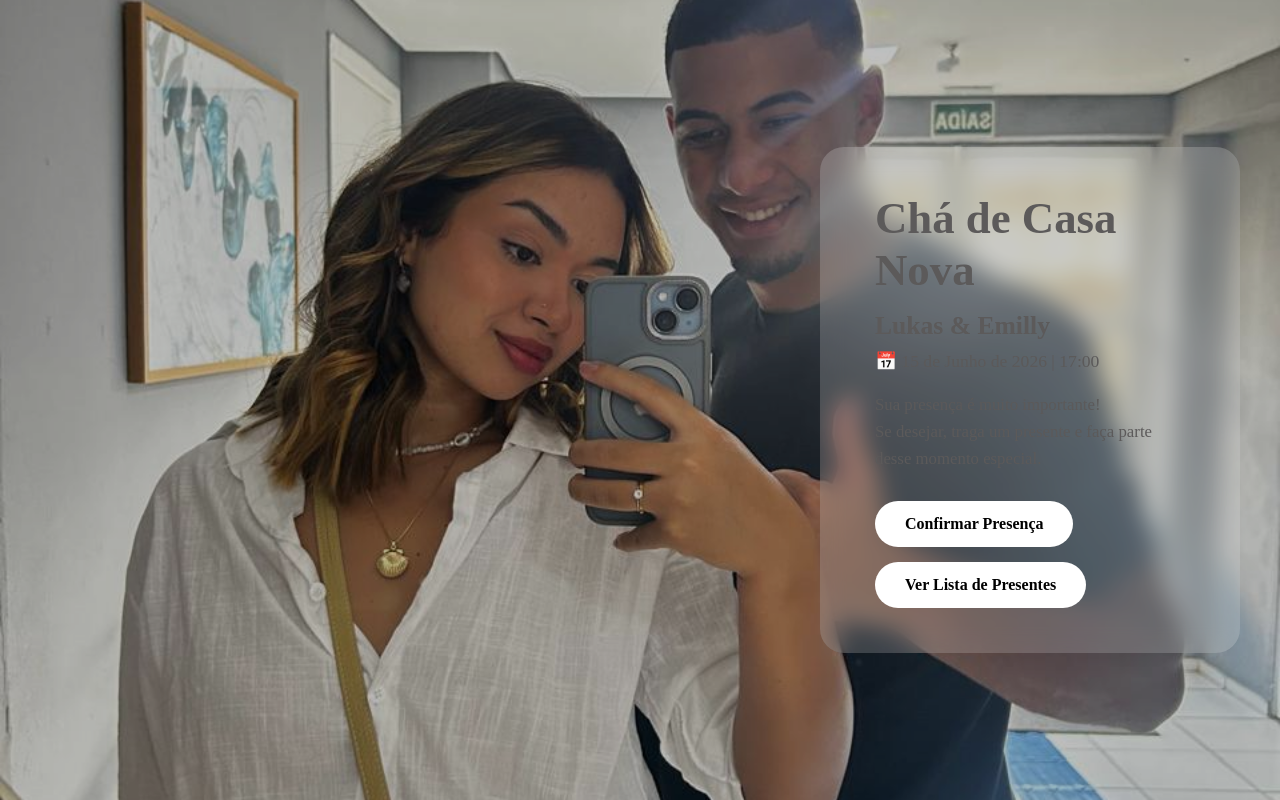
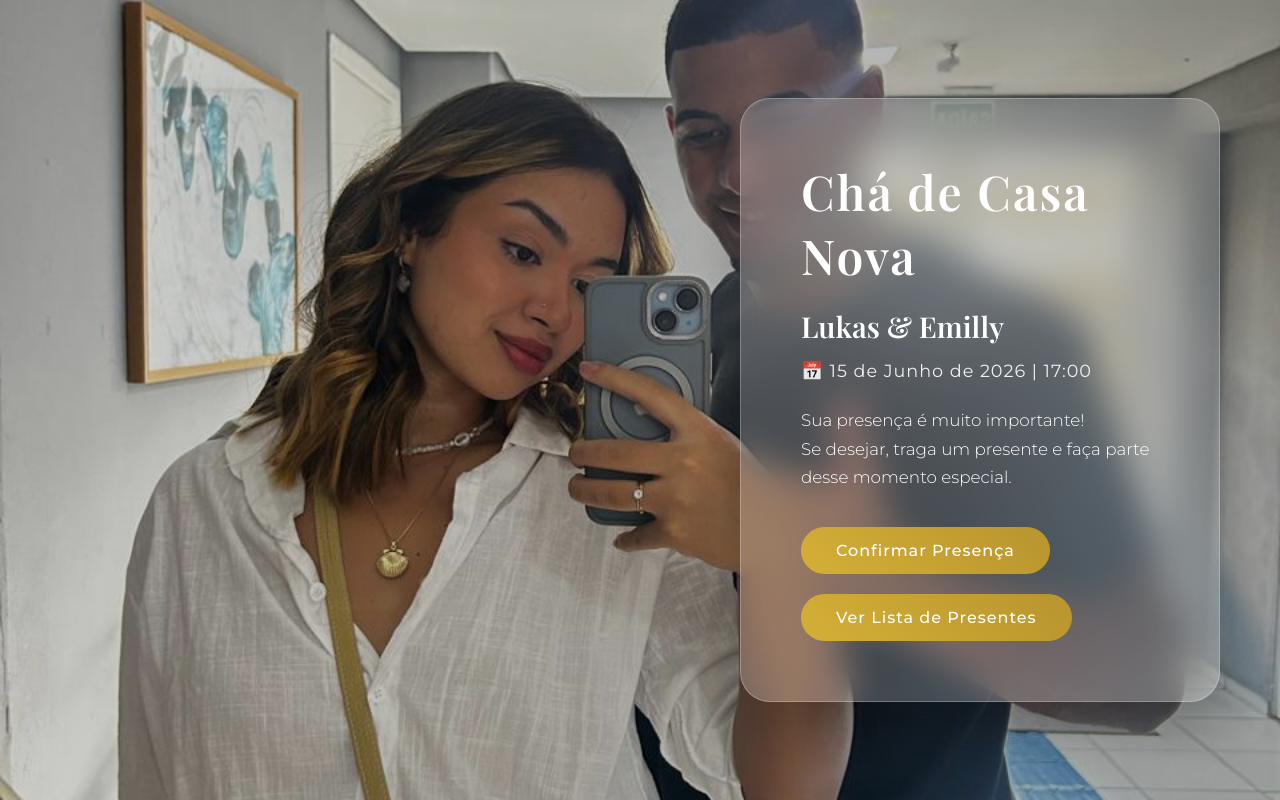
Before and after one commit to Lukinhas2609/ChaCasaNovaa, a plain HTML site: page public/index.html in a window 1280 px wide. Drawn offline with nearby package versions, Linux system fonts and the light colour scheme.

```diff
--- a/public/index.html
+++ b/public/index.html
@@ -2,6 +2,7 @@
 <html lang="pt-br">
 <head>
 <meta charset="UTF-8">
+<link href="https://fonts.googleapis.com/css2?family=Playfair+Display:wght@400;600;700&family=Montserrat:wght@300;400;500&display=swap" rel="stylesheet">
 <meta name="viewport" content="width=device-width, initial-scale=1.0">
 <title>Chá Casa Nova</title>
 <link rel="stylesheet" href="style.css">
--- a/public/style.css
+++ b/public/style.css
@@ -1,102 +1,115 @@
-/* Reset básico */
+/* Reset */
 * {
     margin: 0;
     padding: 0;
     box-sizing: border-box;
 }
 
-/* Hero Section */
+/* Hero */
 .hero {
+    position: relative;
     min-height: 100vh;
     width: 100%;
-    background-image: url("/foto.jpg");
-    background-size: cover; /* evita cortar cabeça/pés */
-    background-position: center ;
-    justify-content: flex-end; /* 🔥 glass na lateral */
-    align-items: center;
+    background-image: url("foto.jpg");
+    background-size: cover;
+    background-position: center;
+    font-family: 'Montserrat', sans-serif;
 }
 
-/* Overlay */
+/* Overlay sofisticado */
 .overlay {
     position: absolute;
     inset: 0;
-    background: rgba(0, 0, 0, 0.25);
-
+    background: linear-gradient(
+        to right,
+        rgba(0, 0, 0, 0.15),
+        rgba(0, 0, 0, 0.35)
+    );
     display: flex;
     justify-content: flex-end;
     align-items: center;
-    padding: 40px;
+    padding: 60px;
 }
 
-/* Glass */
+/* Glass Premium */
 .glass {
-    background: rgba(255, 255, 255, 0.18);
-    backdrop-filter: blur(12px);
-    -webkit-backdrop-filter: blur(12px);
+    background: rgba(255, 255, 255, 0.20);
+    backdrop-filter: blur(18px);
+    -webkit-backdrop-filter: blur(18px);
 
-    border-radius: 24px;
-    padding: 45px 55px;
+    border-radius: 30px;
+    padding: 60px;
     text-align: left;
-    color: #5c5a5a;
+    color: #ffffff;
 
-    max-width: 420px;
+    max-width: 480px;
     width: 100%;
 
-    animation: fadeUp 1s ease forwards;
+    border: 1px solid rgba(255, 255, 255, 0.25);
+    box-shadow: 0 30px 60px rgba(0, 0, 0, 0.3);
+
+    animation: fadeUp 1.2s ease forwards;
 }
 
-/* Textos */
+/* Títulos */
 .glass h1 {
-    font-size: 2.8rem;
-    margin-bottom: 15px;
+    font-family: 'Playfair Display', serif;
+    font-size: 3rem;
+    font-weight: 600;
+    letter-spacing: 2px;
+    margin-bottom: 20px;
 }
 
 .nomes {
-    font-size: 1.6rem;
+    font-family: 'Playfair Display', serif;
+    font-size: 1.8rem;
     font-weight: 600;
-    margin-bottom: 10px;
+    margin-bottom: 15px;
 }
 
 .data {
     font-size: 1.1rem;
-    margin-bottom: 20px;
+    letter-spacing: 1px;
+    margin-bottom: 25px;
+    opacity: 0.9;
 }
 
 .mensagem {
     font-size: 1.05rem;
-    line-height: 1.6;
-    margin-bottom: 28px;
+    line-height: 1.7;
+    margin-bottom: 35px;
+    font-weight: 300;
 }
 
-/* Botões */
+/* Botões Premium */
 .btn-group {
     display: flex;
-    gap: 15px;
+    gap: 20px;
     flex-wrap: wrap;
-    justify-content: flex-start;
 }
 
 .btn {
     display: inline-block;
-    padding: 14px 30px;
-    background: #ffffff;
-    color: #000000;
+    padding: 14px 35px;
+    background: linear-gradient(45deg, #d4af37, #b8952e);
+    color: #ffffff;
     text-decoration: none;
-    font-weight: bold;
-    border-radius: 30px;
+    font-weight: 500;
+    border-radius: 40px;
+    letter-spacing: 1px;
     transition: all 0.3s ease;
 }
 
 .btn:hover {
-    background: #ffd966;
-    transform: scale(1.05);
+    transform: translateY(-4px);
+    box-shadow: 0 15px 30px rgba(0,0,0,0.3);
 }
 
-/* Animação */
+/* Animação suave */
 @keyframes fadeUp {
     from {
         opacity: 0;
-        transform: translateY(30px);
+        transform: translateY(40px);
     }
     to {
         opacity: 1;
@@ -104,40 +117,33 @@
     }
 }
 
-/* Mobile */
+/* ===== MOBILE ===== */
 @media (max-width: 768px) {
-    .hero {
-        justify-content: center;
-        padding: 20px;
-    }
 
     .overlay {
         justify-content: center;
-        padding: 20px;
+        padding: 25px;
+        background: rgba(0, 0, 0, 0.35);
     }
 
     .glass {
         text-align: center;
-        padding: 30px 25px;
+        padding: 35px 25px;
+    }
+
+    .glass h1 {
+        font-size: 2.2rem;
+    }
+
+    .nomes {
+        font-size: 1.4rem;
+    }
+
+    .mensagem {
+        font-size: 1rem;
     }
 
     .btn-group {
         justify-content: center;
     }
-
-    .glass h1 {
-        font-size: 2rem;
-    }
-
-    .nomes {
-        font-size: 1.2rem;
-    }
-
-    .data {
-        font-size: 1rem;
-    }
-
-    .mensagem {
-        font-size: 1rem;
-    }
 }
```
Also changed, not shown: public/localizacao.html (+2 -0 lines), public/presentes.html (+1 -0 lines), public/presentes.css (line endings or trailing spaces).
